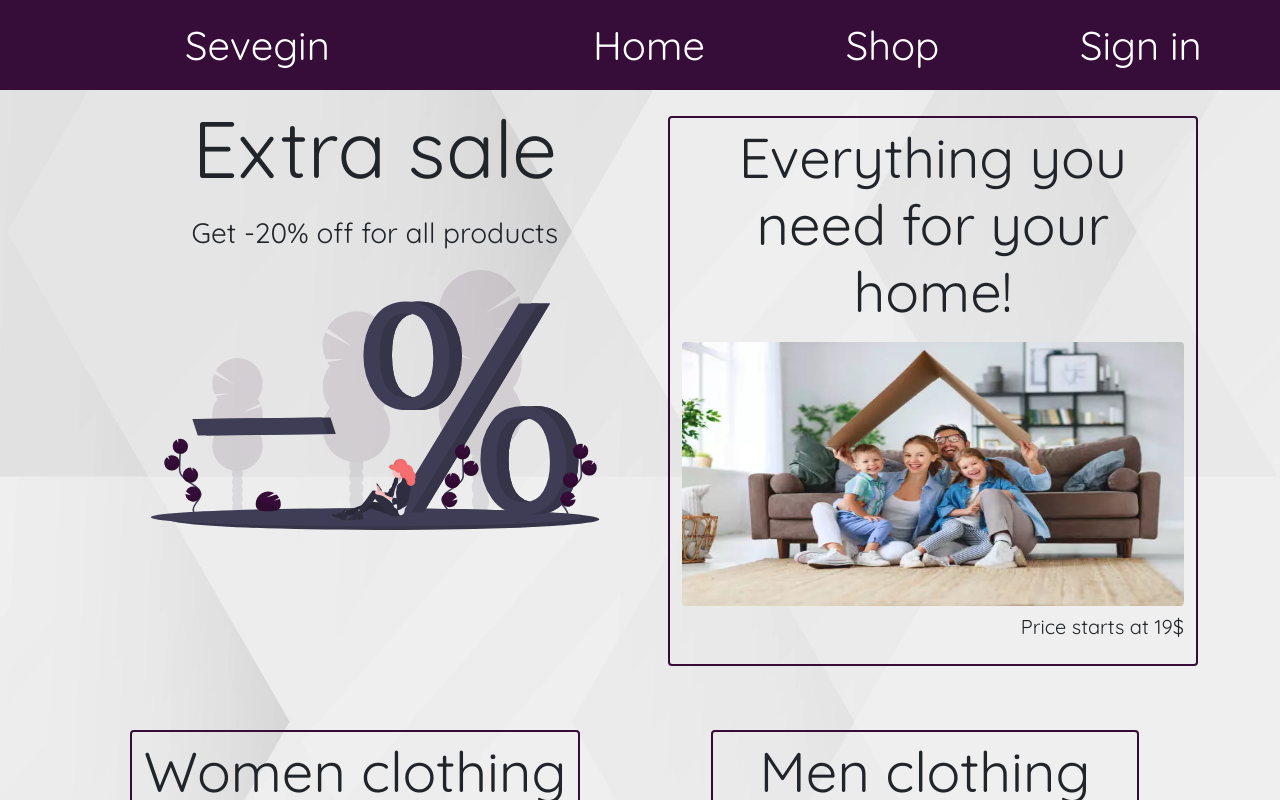
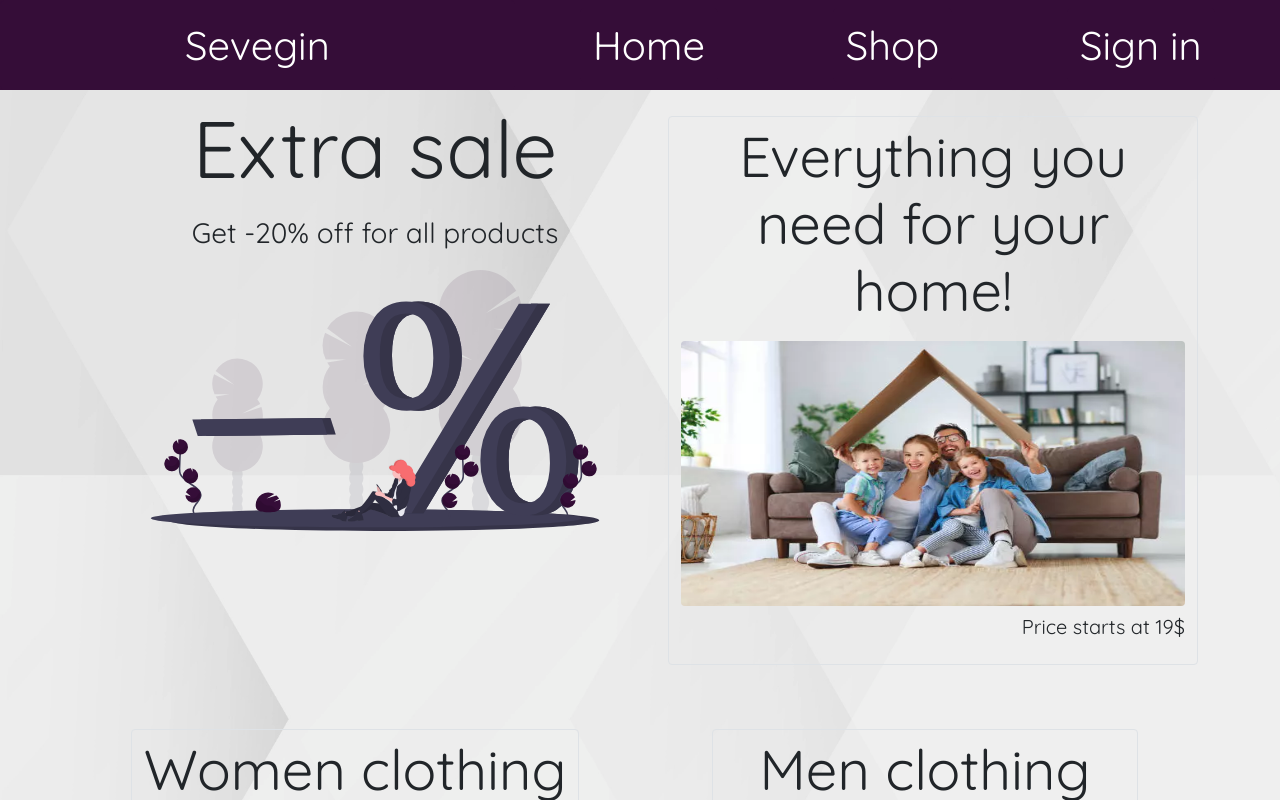
Before and after one commit to vladsomai/sevegin, a Next.js app: page /shop in a window 1280 px wide. Shown: the top 800 px of the page. Built offline with nearby package versions, Linux system fonts and the light colour scheme.

Commit message:
delete strong borders

```diff
--- a/components/card.tsx
+++ b/components/card.tsx
@@ -18,7 +18,7 @@ const Card = ({
 }: CardProperties) => {
   return (
     <>
-      <button className="btn border border-2 border-primary">
+      <button className="btn border">
         <p className="display-4 text-center">{displayText}</p>
         <Image
           src={picturePath}
```
